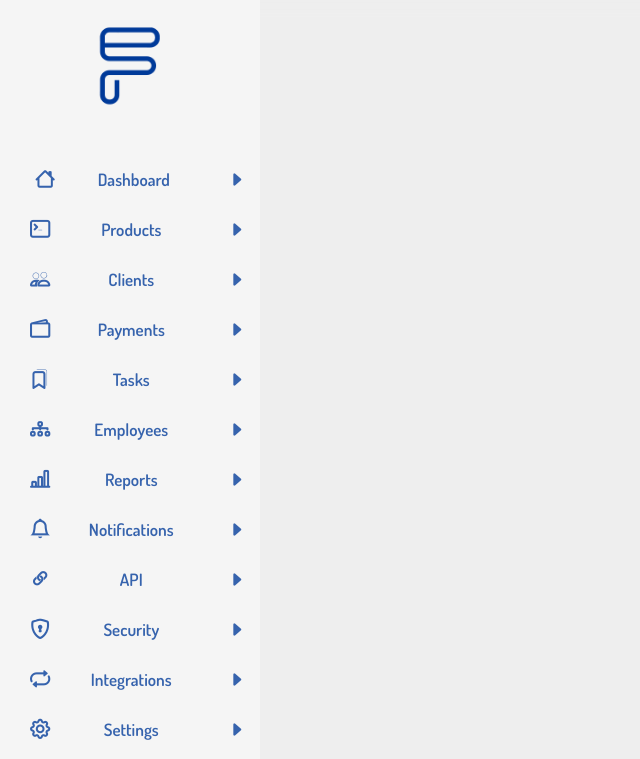
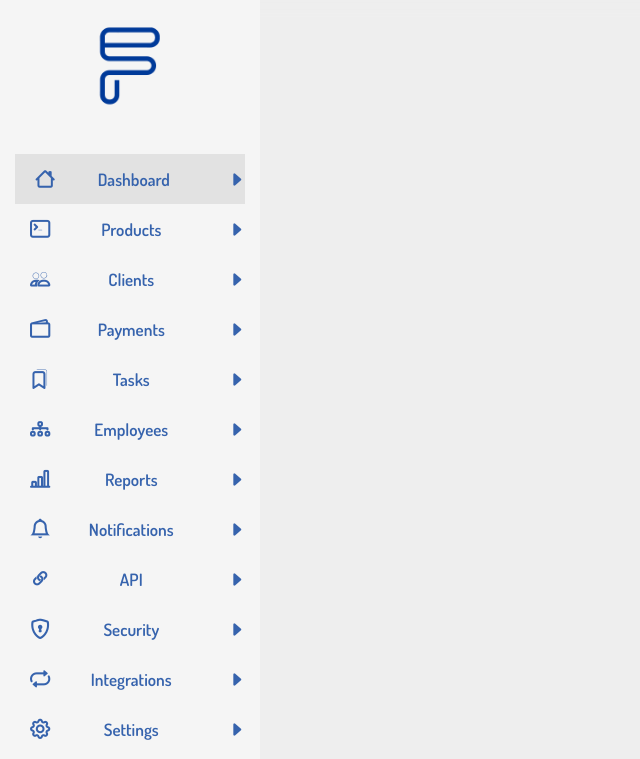
Before and after one commit to Fahd-Abuoolila/my_dashboard, a plain HTML site: page index.html in a window 1280 px wide. In both pictures the pointer is over the element "Dashboard". Shown: the whole page, without its empty margins (0-640 px from the left). Drawn offline with nearby package versions, Linux system fonts and the light colour scheme.

Commit message:
Update style.css

```diff
--- a/css/style.css
+++ b/css/style.css
@@ -62,6 +62,10 @@ body {
     width: 230px;
     font-weight: 600;
     font-size: 17px;
+}
+#menu>#menu_content>.list>.item.active>.item-header,
+#menu>#menu_content>.list>.item>.item-header:hover{
+    background-color: #e2e2e2;
 }
 #menu>#menu_content>.list>.item>.item-header:hover>a {
     margin-left: 5px;
```
